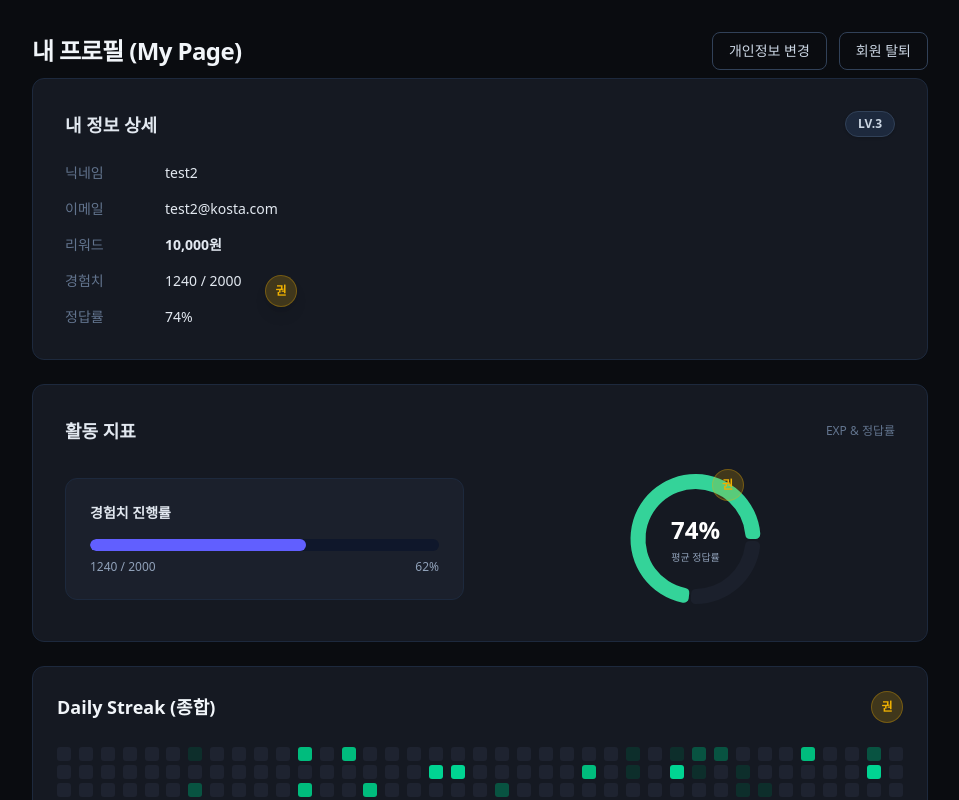
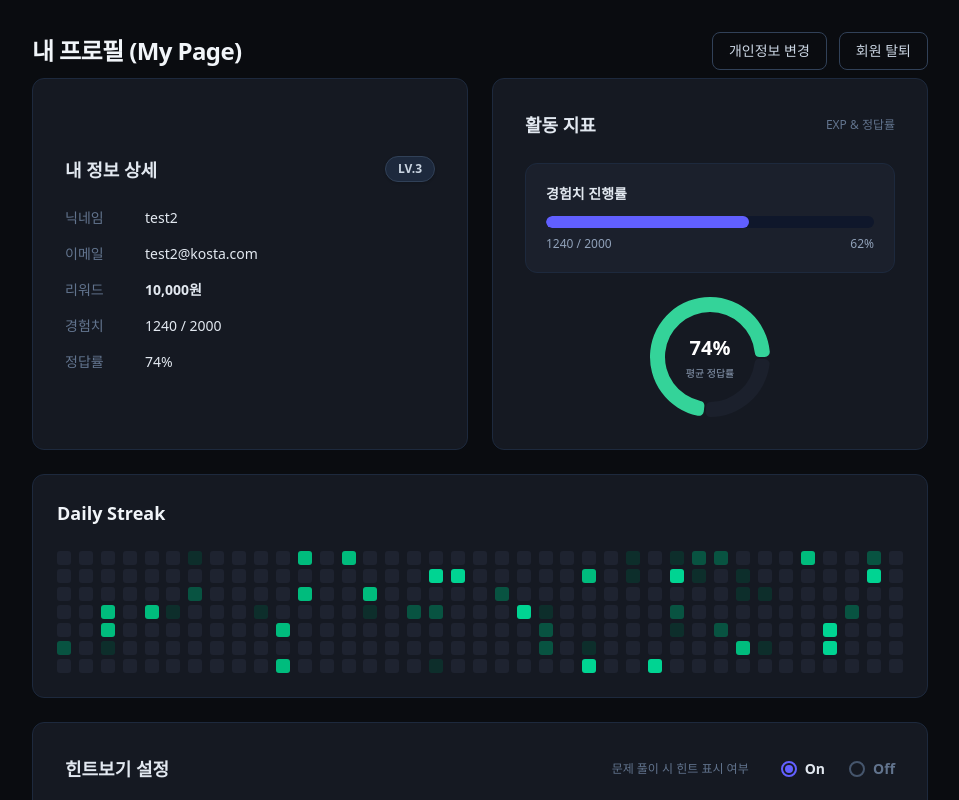
Before and after one commit to ujax-v2/ujax-front, a React (Vite) app: page /profile in a window 1280 px wide. Shown: the whole page, without its empty margins (160-1119 px from the left). Built offline with nearby package versions, Linux system fonts and the light colour scheme; sample sign-in values are in the browser's storage.

Commit message:
style: 마이페이지 레이아웃 압축 (권 뱃지 제거, 정보/지표 수평 배치, 단일 스트릭)

```diff
--- a/src/features/user/Profile.tsx
+++ b/src/features/user/Profile.tsx
@@ -44,7 +44,6 @@ const ContributionGraph = ({ title, activeColorClass = 'emerald' }: { title: str
     <Card className="bg-[#151922] border-slate-800 p-6 flex flex-col relative w-full overflow-hidden">
       <div className="flex justify-between items-center mb-6">
         <h2 className="text-lg font-bold text-slate-100">{title}</h2>
-        <div className="w-8 h-8 flex items-center justify-center rounded-full bg-yellow-500/20 text-yellow-500 text-xs font-bold border border-yellow-500/30">권</div>
       </div>
 
       <div className="w-full relative">
@@ -123,15 +122,16 @@ export const Profile = () => {
           </div>
         </div>
 
+        <div className="grid grid-cols-1 lg:grid-cols-2 gap-6">
           {/* 1. 내 정보 상세 */}
-        <Card className="bg-[#151922] border-slate-800 p-8 relative">
+          <Card className="bg-[#151922] border-slate-800 p-8 relative flex flex-col justify-center">
             <div className="flex justify-between items-start mb-6">
               <h2 className="text-lg font-bold text-slate-200">내 정보 상세</h2>
               <div className="px-3 py-1 bg-slate-800 rounded-full border border-slate-700 text-xs font-bold text-slate-300 shadow-sm">
                 LV.{user.level}
               </div>
             </div>
-          <div className="grid grid-cols-[100px_1fr] gap-y-4 text-sm relative">
+            <div className="grid grid-cols-[80px_1fr] gap-y-4 text-sm">
               <div className="text-slate-500">닉네임</div>
               <div className="text-slate-200 font-medium">{user.nickname}</div>
 
@@ -146,23 +146,20 @@ export const Profile = () => {
 
               <div className="text-slate-500">정답률</div>
               <div className="text-slate-200">{user.accuracy}%</div>
-
-            {/* Floating '권' badge simulation */}
-            <div className="absolute left-[200px] bottom-[20px] w-8 h-8 flex items-center justify-center rounded-full bg-yellow-500/20 text-yellow-500 text-xs font-bold border border-yellow-500/30 shadow-lg">권</div>
             </div>
           </Card>
 
           {/* 2. 활동 지표 */}
-        <Card className="bg-[#151922] border-slate-800 p-8">
+          <Card className="bg-[#151922] border-slate-800 p-8 flex flex-col justify-center">
             <div className="flex justify-between items-center mb-6">
               <h2 className="text-lg font-bold text-slate-200">활동 지표</h2>
               <span className="text-xs text-slate-500">EXP & 정답률</span>
             </div>
 
-          <div className="grid grid-cols-1 md:grid-cols-2 gap-8 items-center">
-            {/* Left: EXP Progress */}
-            <div className="bg-[#1b202c] p-6 rounded-xl border border-slate-800">
-              <h3 className="text-sm font-bold text-slate-200 mb-4">경험치 진행률</h3>
+            <div className="grid grid-cols-1 gap-6 items-center">
+              {/* Top: EXP Progress */}
+              <div className="bg-[#1b202c] p-5 rounded-xl border border-slate-800">
+                <h3 className="text-sm font-bold text-slate-200 mb-3">경험치 진행률</h3>
                 <div className="w-full h-3 bg-slate-900 rounded-full overflow-hidden mb-2">
                   <div
                     className="h-full bg-indigo-500 rounded-full"
@@ -175,15 +172,14 @@ export const Profile = () => {
                 </div>
               </div>
 
-            {/* Right: Accuracy Donut Chart */}
-            <div className="flex items-center justify-center relative h-[140px]">
-              <div className="absolute w-8 h-8 flex items-center justify-center rounded-full bg-yellow-500/20 text-yellow-500 text-xs font-bold border border-yellow-500/30 z-10 top-0 ml-16">권</div>
+              {/* Bottom: Accuracy Donut Chart */}
+              <div className="flex items-center justify-center relative h-[120px]">
                 <ResponsiveContainer width="100%" height="100%">
                   <PieChart>
                     <Pie
                       data={chartData}
-                    innerRadius={50}
-                    outerRadius={65}
+                      innerRadius={45}
+                      outerRadius={60}
                       cornerRadius={5}
                       paddingAngle={2}
                       dataKey="value"
@@ -196,18 +192,16 @@ export const Profile = () => {
                   </PieChart>
                 </ResponsiveContainer>
                 <div className="absolute flex flex-col items-center justify-center pointer-events-none">
-                <span className="text-2xl font-extrabold text-white">{user.accuracy}%</span>
+                  <span className="text-xl font-extrabold text-white">{user.accuracy}%</span>
                   <span className="text-[10px] text-slate-400 mt-1">평균 정답률</span>
                 </div>
               </div>
             </div>
           </Card>
+        </div>
 
-        {/* 3. Daily Streak (종합) */}
-        <ContributionGraph title="Daily Streak (종합)" activeColorClass="emerald" />
-
-        {/* 4. Daily Streak (현재 워크스페이스) */}
-        <ContributionGraph title="Daily Streak (Ujax 워크스페이스)" activeColorClass="indigo" />
+        {/* 3. Daily Streak */}
+        <ContributionGraph title="Daily Streak" activeColorClass="emerald" />
 
         {/* 5. 힌트보기 설정 */}
         <Card className="bg-[#151922] border-slate-800 p-8 flex justify-between items-center">
```
Lines whose indentation alone changed are shown as unchanged.
